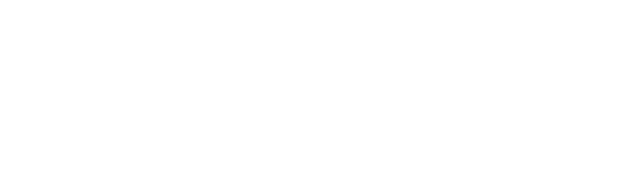
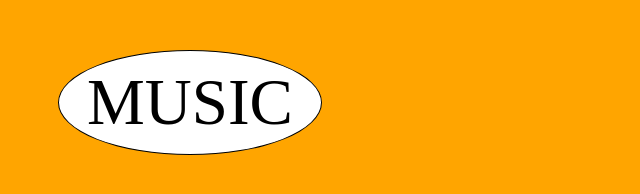
Before and after one commit to helmersson/prototyping-group4, a plain HTML site: page EbbaBolin/tone js example 2/index.html in a window 1280 px wide. Shown: the whole page, without its empty margins (0-640 px from the left). Drawn offline with nearby package versions, Linux system fonts and the light colour scheme.

Commit message:
trying some stuff

```diff
--- a/EbbaBolin/tone js example 2/indexx.html
+++ b/EbbaBolin/tone js example 2/index.html
@@ -12,6 +12,8 @@
 
 <body>
 
+<button id=button>MUSIC</button>
+<p id="demo"></p>
 
 <script src="https://cdnjs.cloudflare.com/ajax/libs/tone/14.8.10/Tone.js"></script>
   <script src="./index.js"></script>
--- a/EbbaBolin/tone js example 2/index.js
+++ b/EbbaBolin/tone js example 2/index.js
@@ -0,0 +1,12 @@
+const button = document.getElementById("button");
+const synth = new Tone.Synth().toDestination();
+const now = Tone.now();
+
+
+
+document.getElementById("button").addEventListener("click", mouseclick);
+
+function mouseclick (){
+    synth.triggerAttackRelease("C4", now)
+
+  }
--- a/EbbaBolin/tone js example 2/style.css
+++ b/EbbaBolin/tone js example 2/style.css
@@ -0,0 +1,17 @@
+body {
+    background-color: orange;
+}
+
+button {
+    display: block;
+  border: none;
+  background-color: white;
+  padding: 14px 28px;
+  font-size: 65px;
+  text-align: center;
+  margin-top: 50px;
+  margin-left: 50px;
+  border-radius: 50%;
+  border: 1px solid black;
+font-family: 'Times New Roman', Times, serif;
+}
```
